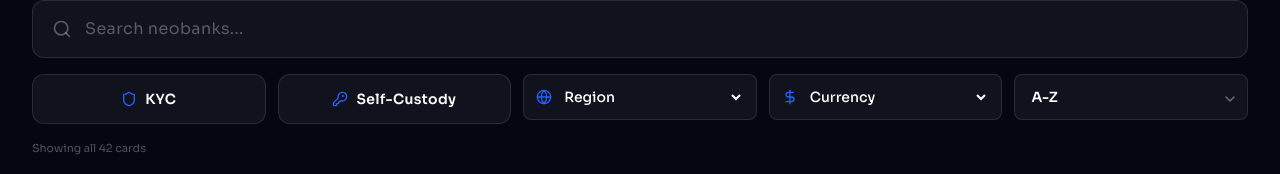
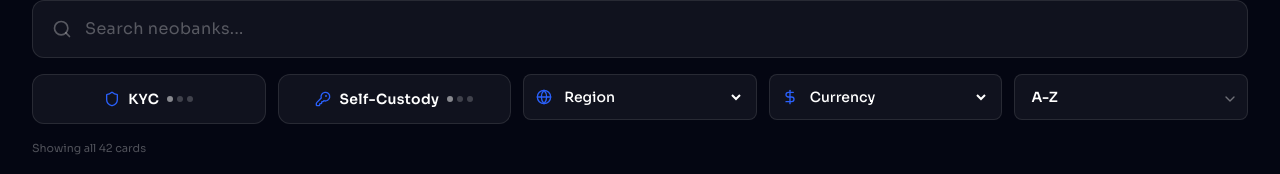
Before and after one commit to moic-digital/moic-neobanks-radar, a Next.js app: page / in a window 1280 px wide. Shown: the part 444-618 px from the top of the page. Built offline with nearby package versions, Linux system fonts and the light colour scheme; no server answers; a web font is replaced by a local one.

Commit message:
fix: filter button state indicator

```diff
--- a/src/components/FilterBar.tsx
+++ b/src/components/FilterBar.tsx
@@ -38,6 +38,28 @@ function getTriStateIconClasses(state: TriState): string {
   if (state === "with") return "text-moic-blue"
   if (state === "without") return "text-amber-400"
   return "text-moic-blue"
+}
+
+const TRI_STATES: readonly TriState[] = ["none", "with", "without"]
+
+function getDotColor(dotState: TriState, activeState: TriState): string {
+  if (dotState !== activeState) return "bg-white/20"
+  if (activeState === "with") return "bg-moic-blue"
+  if (activeState === "without") return "bg-amber-400"
+  return "bg-white/50"
+}
+
+function TriStateDots({ state }: { readonly state: TriState }) {
+  return (
+    <div className="flex items-center gap-1">
+      {TRI_STATES.map((s) => (
+        <span
+          key={s}
+          className={`w-1.5 h-1.5 rounded-full transition-colors ${getDotColor(s, state)}`}
+        />
+      ))}
+    </div>
+  )
 }
 
 export default function FilterBar({
@@ -133,11 +155,7 @@ export default function FilterBar({
             {kycState === "with" && "With KYC"}
             {kycState === "without" && "No KYC"}
           </span>
-          {kycState !== "none" && (
-            <span
-              className={`w-1.5 h-1.5 rounded-full ${kycState === "with" ? "bg-moic-blue" : "bg-amber-400"}`}
-            />
-          )}
+          <TriStateDots state={kycState} />
         </button>
 
         {/* Self-Custody tri-state */}
@@ -151,11 +169,7 @@ export default function FilterBar({
             {selfCustodyState === "with" && "Self-Custody"}
             {selfCustodyState === "without" && "Custodial"}
           </span>
-          {selfCustodyState !== "none" && (
-            <span
-              className={`w-1.5 h-1.5 rounded-full ${selfCustodyState === "with" ? "bg-moic-blue" : "bg-amber-400"}`}
-            />
-          )}
+          <TriStateDots state={selfCustodyState} />
         </button>
 
         {/* Region */}
```
